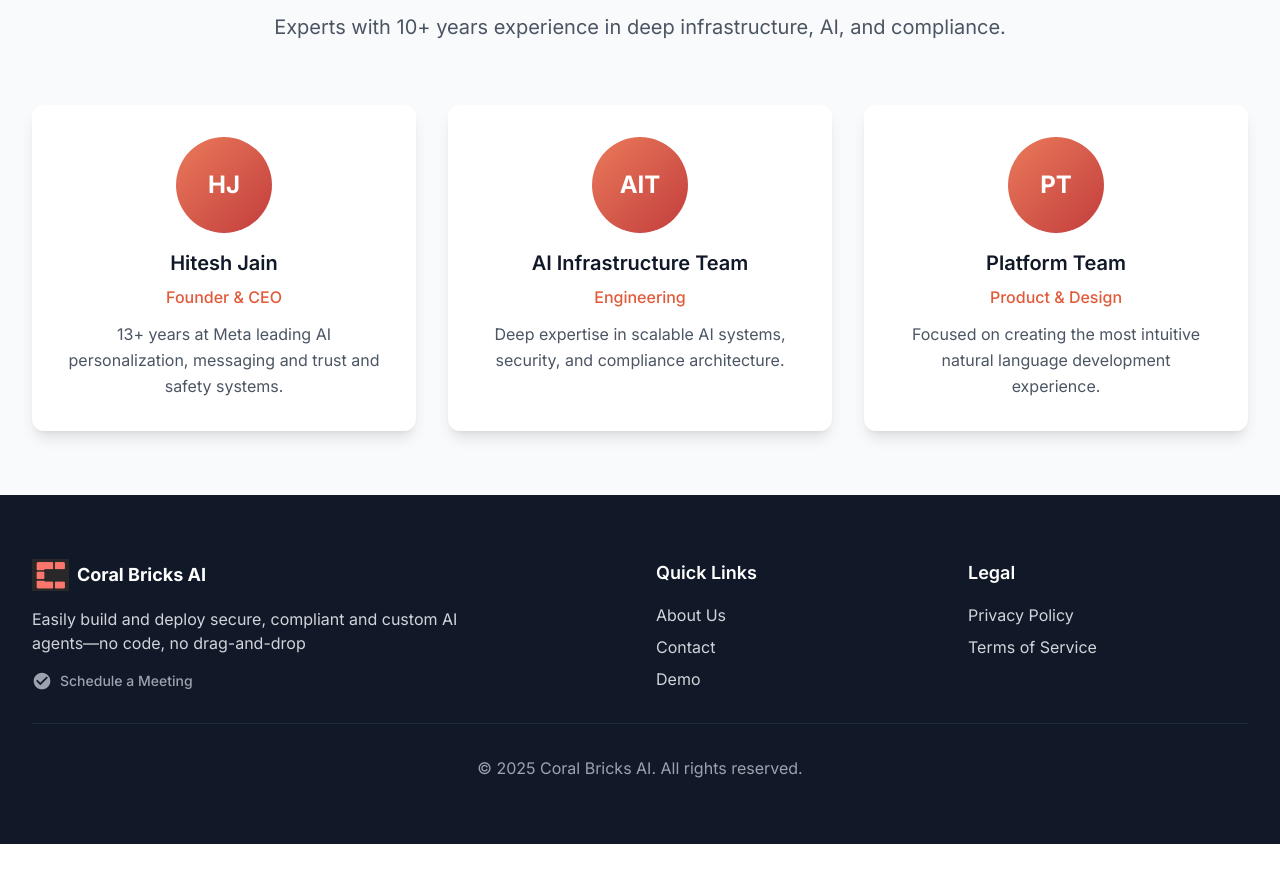
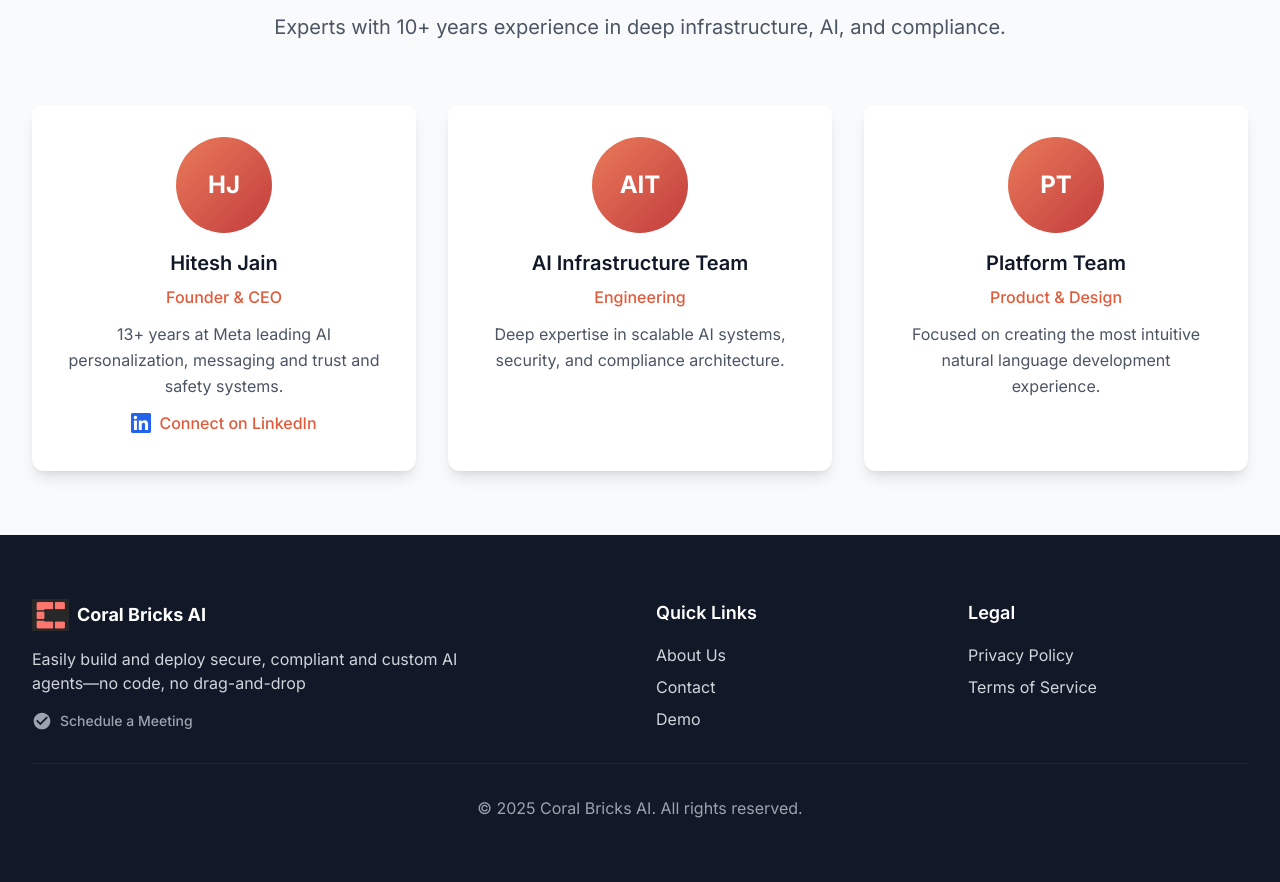
Before and after one commit to hiteshjain118/coral_bricks_web, a React (Create React App) app: page /about in a window 1280 px wide. Shown: the part 1896-2778 px from the top of the page. Before the commit the page ends 2740 px from the top, so only its background shows below. Built offline with nearby package versions, Linux system fonts and the light colour scheme.

Commit message:
Add LinkedIn link to About page with blue logo and coral text

```diff
--- a/src/pages/About.tsx
+++ b/src/pages/About.tsx
@@ -207,17 +207,20 @@
               {
                 name: 'Hitesh Jain',
                 role: 'Founder & CEO',
-                description: '13+ years at Meta leading AI personalization, messaging and trust and safety systems.'
+                description: '13+ years at Meta leading AI personalization, messaging and trust and safety systems.',
+                linkedin: 'https://www.linkedin.com/in/jain-hitesh/'
               },
               {
                 name: 'AI Infrastructure Team',
                 role: 'Engineering',
-                description: 'Deep expertise in scalable AI systems, security, and compliance architecture.'
+                description: 'Deep expertise in scalable AI systems, security, and compliance architecture.',
+                linkedin: null
               },
               {
                 name: 'Platform Team',
                 role: 'Product & Design',
-                description: 'Focused on creating the most intuitive natural language development experience.'
+                description: 'Focused on creating the most intuitive natural language development experience.',
+                linkedin: null
               }
             ].map((member, index) => (
               <motion.div
@@ -238,9 +241,22 @@
                 <p className="text-coral-600 font-medium mb-3">
                   {member.role}
                 </p>
-                <p className="text-gray-600 leading-relaxed">
+                <p className="text-gray-600 leading-relaxed mb-3">
                   {member.description}
                 </p>
+                {member.linkedin && (
+                  <a
+                    href={member.linkedin}
+                    target="_blank"
+                    rel="noopener noreferrer"
+                    className="inline-flex items-center space-x-2 text-coral-600 hover:text-coral-700 font-medium transition-colors duration-200"
+                  >
+                    <svg className="w-5 h-5 text-blue-600" fill="currentColor" viewBox="0 0 24 24">
+                      <path d="M20.447 20.452h-3.554v-5.569c0-1.328-.027-3.037-1.852-3.037-1.853 0-2.136 1.445-2.136 2.939v5.667H9.351V9h3.414v1.561h.046c.477-.9 1.637-1.85 3.37-1.85 3.601 0 4.267 2.37 4.267 5.455v6.286zM5.337 7.433c-1.144 0-2.063-.926-2.063-2.065 0-1.138.92-2.063 2.063-2.063 1.14 0 2.064.925 2.064 2.063 0 1.139-.925 2.065-2.064 2.065zm1.782 13.019H3.555V9h3.564v11.452zM22.225 0H1.771C.792 0 0 .774 0 1.729v20.542C0 23.227.792 24 1.771 24h20.451C23.2 24 24 23.227 24 22.271V1.729C24 .774 23.2 0 22.222 0h.003z"/>
+                    </svg>
+                    <span>Connect on LinkedIn</span>
+                  </a>
+                )}
               </motion.div>
             ))}
           </div>
```
Also changed, not shown: 1 other file (tests, documents, lock files or other folders).
